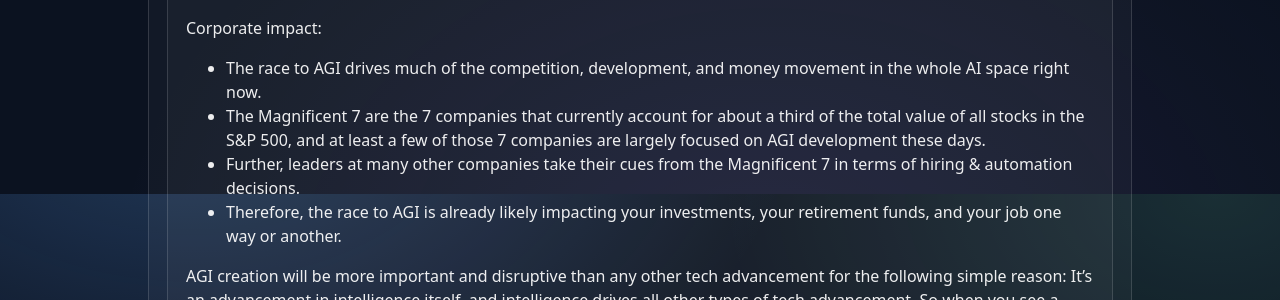
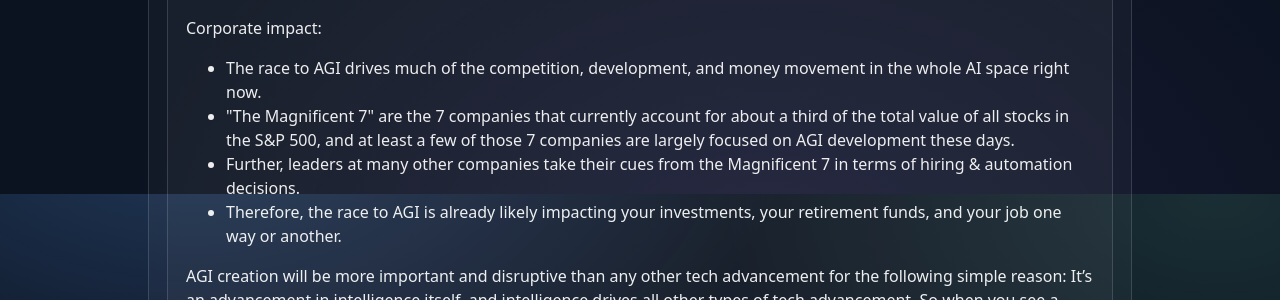
Before and after one commit to cpedron50-novaspear/colinpedron-site, a Jekyll site: the page built from _posts/2026-01-04-update-on-the-race-toward-agi.html, in a window 1280 px wide. Shown: the part 706-1006 px from the top of the page. Built offline with Jekyll 4.4.1, drawn with Linux system fonts in a browser that asks for light colours.

```diff
--- a/_posts/2026-01-04-update-on-the-race-toward-agi.html
+++ b/_posts/2026-01-04-update-on-the-race-toward-agi.html
@@ -30,7 +30,7 @@ tags: [ai, agi, strategy]
     <p>Corporate impact:</p>
     <ul>
       <li>The race to AGI drives much of the competition, development, and money movement in the whole AI space right now.</li>
-      <li>The Magnificent 7 are the 7 companies that currently account for about a third of the total value of all stocks in the S&amp;P 500, and at least a few of those 7 companies are largely focused on AGI development these days.</li>
+      <li>"The Magnificent 7" are the 7 companies that currently account for about a third of the total value of all stocks in the S&amp;P 500, and at least a few of those 7 companies are largely focused on AGI development these days.</li>
       <li>Further, leaders at many other companies take their cues from the Magnificent 7 in terms of hiring &amp; automation decisions.</li>
       <li>Therefore, the race to AGI is already likely impacting your investments, your retirement funds, and your job one way or another.</li>
     </ul>
```
